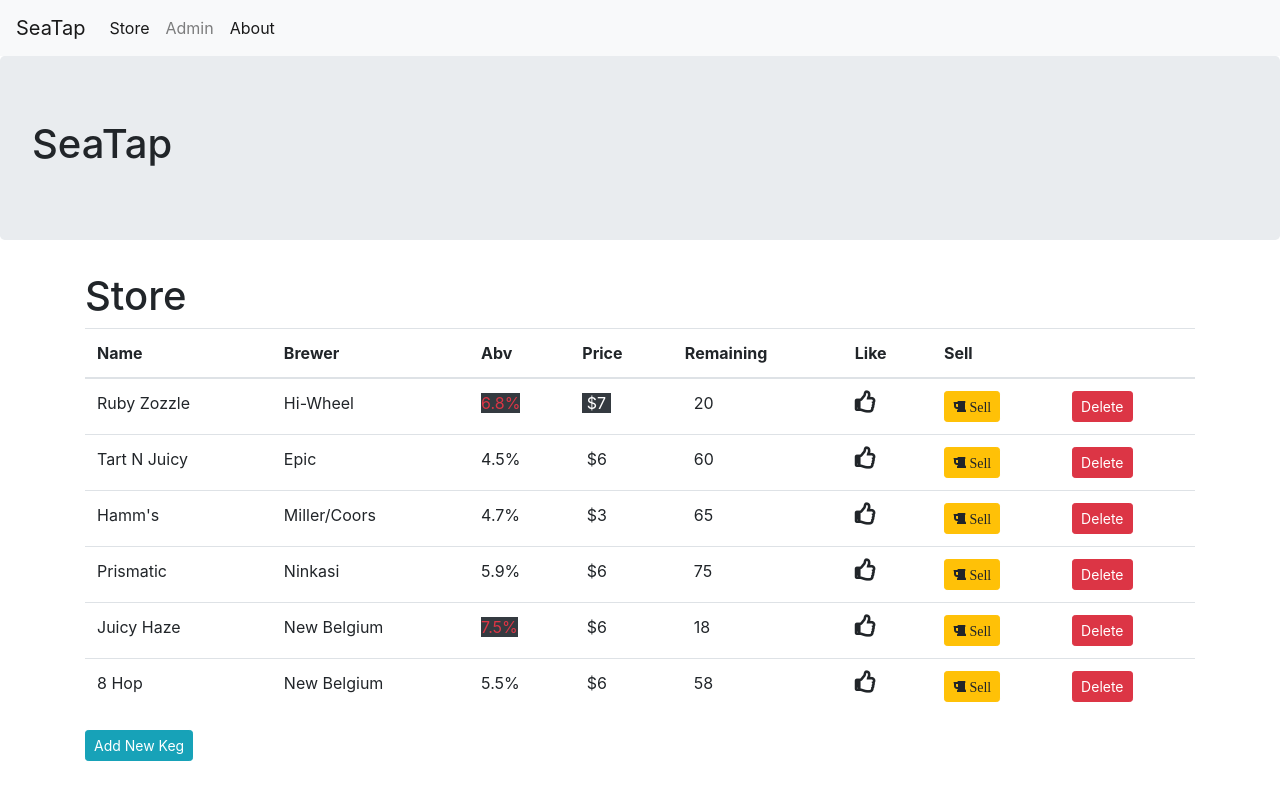
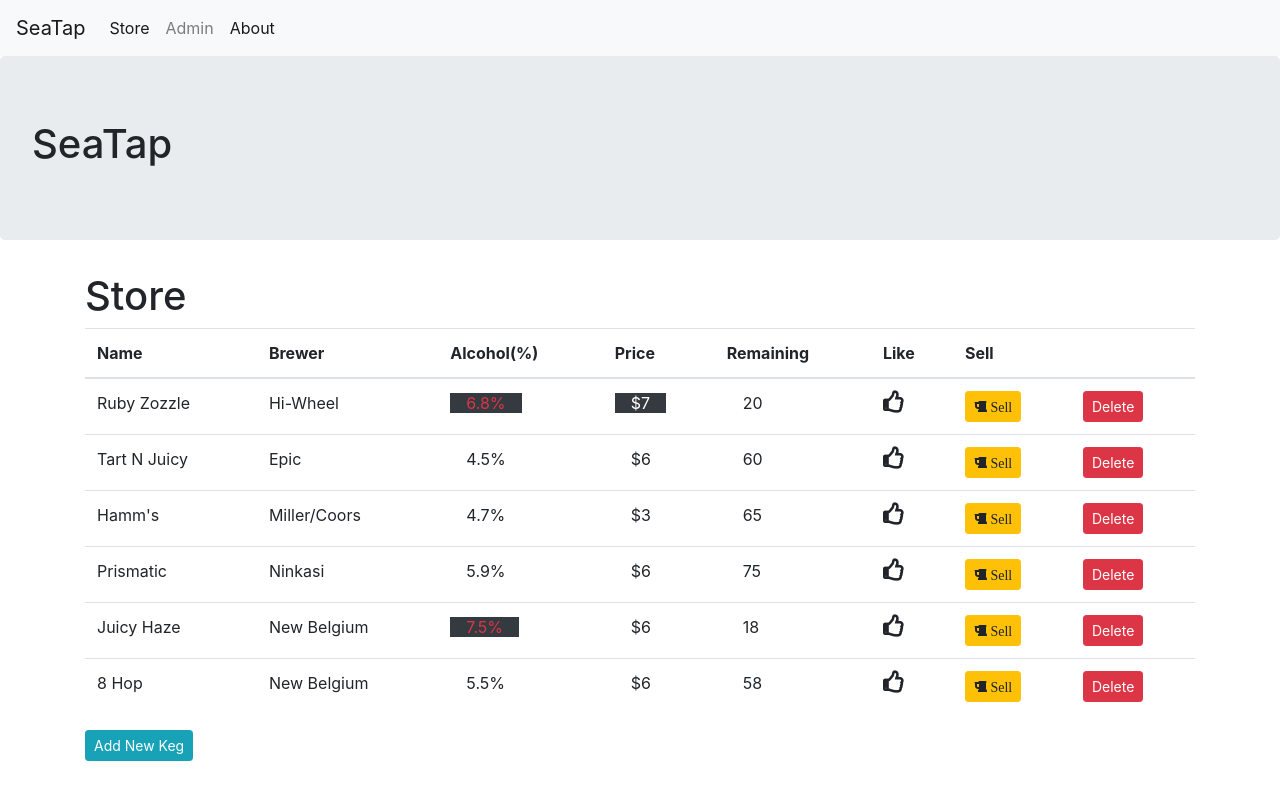
Before and after one commit to chanzlee/TapRoom-React, a React app: page /#/store in a window 1280 px wide. Built offline with nearby package versions, Linux system fonts and the light colour scheme.

Commit message:
edit ternary style.

```diff
--- a/src/components/kegs.jsx
+++ b/src/components/kegs.jsx
@@ -32,7 +32,7 @@ class Kegs extends React.Component {
             <tr>
               <th>Name</th>
               <th>Brewer</th>
-              <th>Abv</th>
+              <th>Alcohol(%)</th>
               <th>Price</th>
               <th>Remaining</th>
               <th>Like</th>
@@ -50,32 +50,36 @@ class Kegs extends React.Component {
                 {/* underline abv conditional to > 6.5 */}
                 {keg.abv > 6.5 ? (
                   <td>
-                    <span className="text-danger bg-dark">{keg.abv}%</span>
+                    <span className="text-danger bg-dark px-3">{keg.abv}%</span>
                   </td>
                 ) : (
-                  <td>{keg.abv}%</td>
+                  <td>
+                    <span className="px-3">{keg.abv}%</span>
+                  </td>
                 )}
 
                 {/* Color-coded price conditional to > $7 */}
                 {keg.price >= 7 ? (
                   <td>
-                    <span className="text-white bg-dark">
-                      &nbsp;${keg.price}&nbsp;
+                    <span className="text-white bg-dark px-3">
+                      ${keg.price}
                     </span>
                   </td>
                 ) : (
-                  <td>&nbsp;${keg.price}&nbsp;</td>
+                  <td>
+                    <span className="px-3">${keg.price}</span>
+                  </td>
                 )}
 
                 {/* Color-coded remaining conditional to < 10 */}
                 {keg.remaining < 10 ? (
                   <td>
-                    <span className="text-danger">
-                      &nbsp;&nbsp;{keg.remaining}&nbsp;
-                    </span>
+                    <span className="text-danger px-3">{keg.remaining}</span>
                   </td>
                 ) : (
-                  <td>&nbsp;&nbsp;{keg.remaining}</td>
+                  <td>
+                    <span className="px-3">{keg.remaining}</span>
+                  </td>
                 )}
 
                 <td>
```
